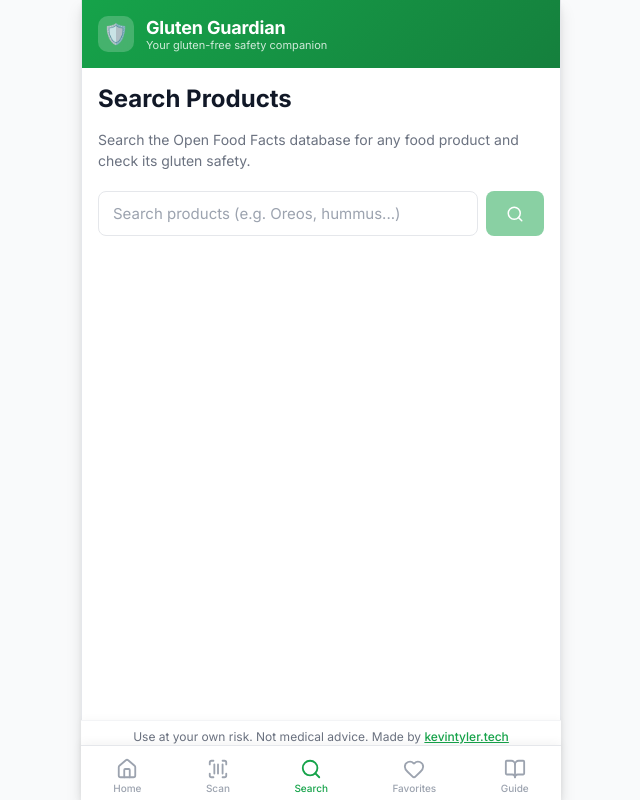
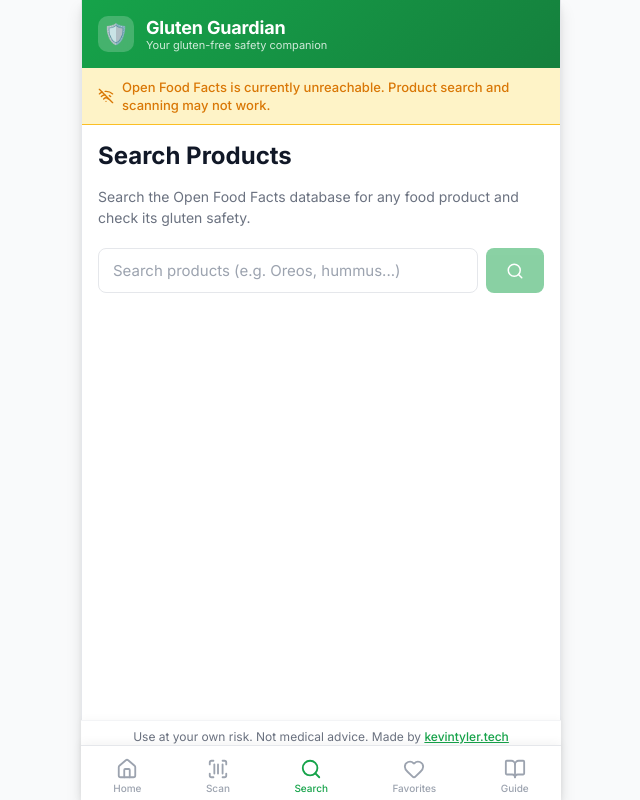
Before and after one commit to kevint024/GlutenGuardian-Revamped, a React (Vite) app: page /search in a window 1280 px wide. Shown: the whole page, without its empty margins (319-959 px from the left). Built offline with nearby package versions, Linux system fonts and the light colour scheme; no server answers.

Commit message:
Check API status

```diff
--- a/src/components/Layout.tsx
+++ b/src/components/Layout.tsx
@@ -1,8 +1,15 @@
+import { useState, useEffect } from 'react'
 import { Outlet, NavLink, useLocation } from 'react-router-dom'
-import { Home, ScanBarcode, Search, Heart, BookOpen } from 'lucide-react'
+import { Home, ScanBarcode, Search, Heart, BookOpen, WifiOff } from 'lucide-react'
+import { checkApiStatus } from '../services/openFoodFacts'
 
 export default function Layout() {
   const location = useLocation()
+  const [apiDown, setApiDown] = useState(false)
+
+  useEffect(() => {
+    checkApiStatus().then(up => setApiDown(!up))
+  }, [])
 
   return (
     <div className="app-container">
@@ -13,6 +20,13 @@ export default function Layout() {
           <div className="header-subtitle">Your gluten-free safety companion</div>
         </div>
       </header>
+
+      {apiDown && (
+        <div className="api-status-banner">
+          <WifiOff size={16} />
+          <span>Open Food Facts is currently unreachable. Product search and scanning may not work.</span>
+        </div>
+      )}
 
       <main className="page">
         <Outlet />
--- a/src/index.css
+++ b/src/index.css
@@ -791,6 +791,25 @@ textarea.input {
   color: var(--gray-500);
 }
 
+/* API status banner */
+.api-status-banner {
+  display: flex;
+  align-items: center;
+  gap: 8px;
+  padding: 10px 16px;
+  background: var(--amber-100);
+  border-bottom: 1px solid var(--amber-400);
+  font-size: 0.8125rem;
+  color: var(--amber-600);
+  font-weight: 500;
+  line-height: 1.4;
+}
+
+.api-status-banner svg {
+  flex-shrink: 0;
+  color: var(--amber-600);
+}
+
 /* Allergen warnings */
 .allergen-warning {
   display: flex;
--- a/src/services/openFoodFacts.ts
+++ b/src/services/openFoodFacts.ts
@@ -122,3 +122,12 @@ export async function searchProducts(query: string, page: number = 1): Promise<{
     pageCount: Math.ceil((data.count || 0) / 20),
   };
 }
+
+export async function checkApiStatus(): Promise<boolean> {
+  try {
+    const response = await fetchWithTimeout(`${API_BASE}/api/v2/search?lc=en&page_size=1`, 5000);
+    return response.ok;
+  } catch {
+    return false;
+  }
+}
```
